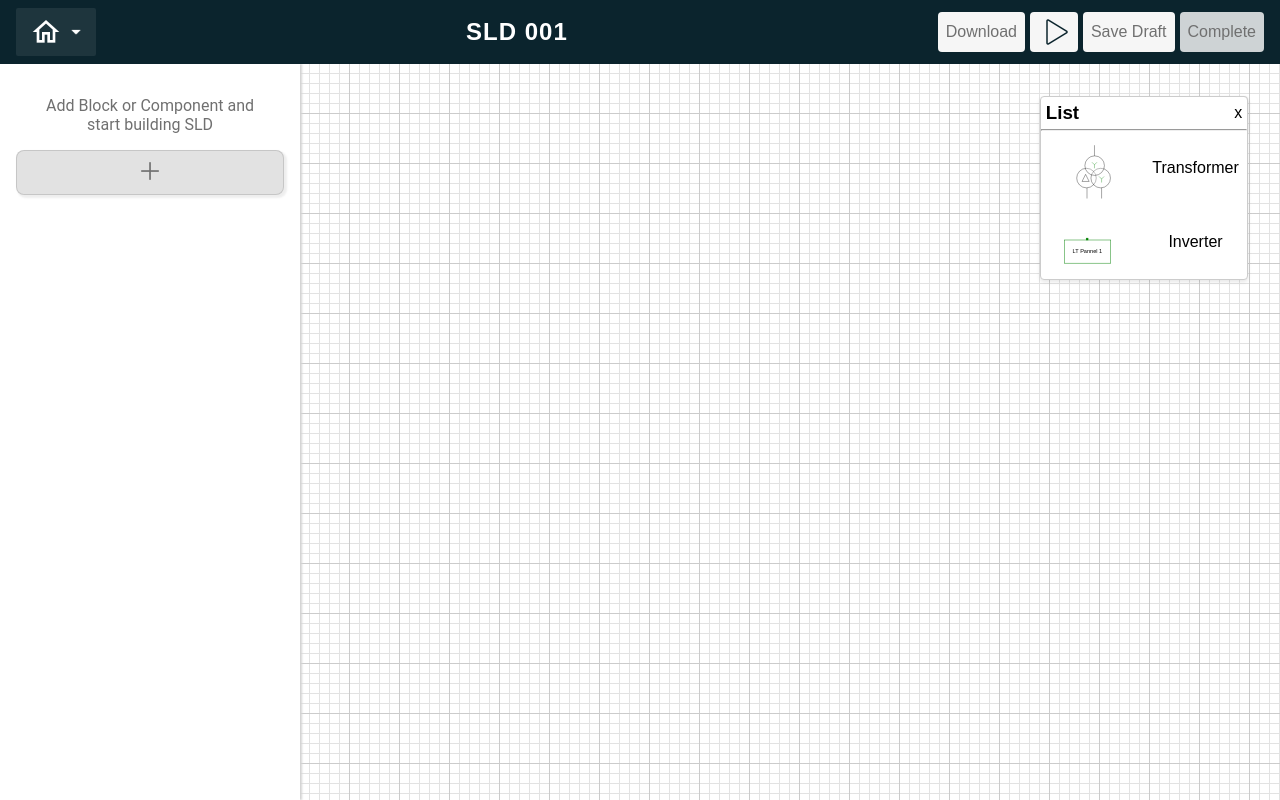
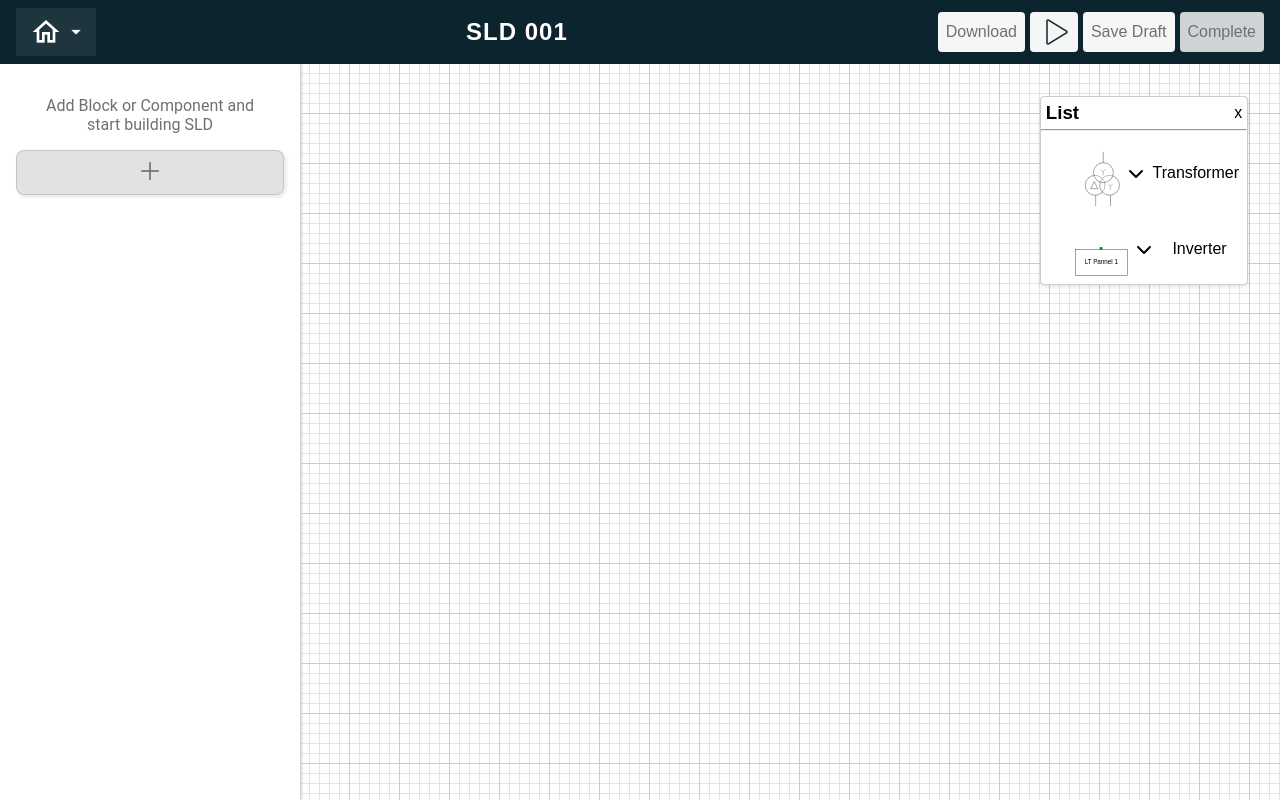
Before and after one commit to Jayant061/mahindra-drawio, a React (Vite) app: page /playground in a window 1280 px wide. Both pictures are taken after a click on the button "Menu". Built offline with nearby package versions, Linux system fonts and the light colour scheme.

Commit message:
Menu Functionality Implemented

```diff
--- /dev/null
+++ b/src/Components/Menu-Element/MenuElement.css
@@ -0,0 +1,43 @@
+.component-element{
+    display: flex;
+    padding: auto;
+    position: relative;
+    gap: 0.5rem;
+    .image{
+      display: flex;
+        img{
+            height: 100%;
+            width: 100%;
+        }
+    }
+    .dropDownButton{
+      display: flex;
+      align-items: center;
+    }
+    .name{
+        display: flex;
+        flex-direction: column;
+        align-items: center;
+        justify-content: center;
+    }
+  }
+
+  .images{
+    display: flex;
+    flex-wrap: wrap;
+    align-items: center;
+    justify-content: center;
+    right: 105%;
+    top:40%;
+    position: absolute;
+    width: 65%;
+    background-color: white;
+    border: 1px solid black;
+    border-radius: 10px;
+    img{
+      object-fit: cover;
+      height: 50%;
+      width: 50%;
+      padding: auto;
+  }
+  }
--- /dev/null
+++ b/src/Components/Menu-Element/MenuElement.tsx
@@ -0,0 +1,63 @@
+import React, { FC, useState } from 'react'
+import "./MenuElement.css"
+import { FontAwesomeIcon } from '@fortawesome/react-fontawesome';
+import { faChevronDown } from '@fortawesome/free-solid-svg-icons/faChevronDown';
+import MenuElementImages from '../Menu-Element-Images/MenuElementImages';
+
+interface MenuElementProps {
+    id: string,
+    name: string,
+    imgPath: string
+}
+
+const MenuElement: FC<MenuElementProps> = (props): JSX.Element => {
+
+    const [buttonClicked, setButtonClicked] = useState<boolean>(false);
+
+    const toggleElementMenu = () => {
+        setButtonClicked(prev => !prev);
+        console.log(props.name)
+    }
+
+    const imgList = [
+        {
+            "imgLink": "transformer.svg",
+        },
+        {
+            "imgLink": "transformer.svg",
+        },
+        {
+            "imgLink": "transformer.svg",
+        },
+        {
+            "imgLink": "transformer.svg",
+        },
+    ]
+
+    return (
+        <>
+            <li key={props.id}>
+                <div className="component-element">
+                    <div className="image">
+                        <img src={props.imgPath} alt={props.name} />
+                    </div>
+                    <div className="dropDownButton" onClick={toggleElementMenu}>
+                        <FontAwesomeIcon icon={faChevronDown} />
+                    </div>
+                    <div className="name">
+                        {props.name}
+                    </div>
+                    {buttonClicked && (
+                        <div className="images">
+                            {imgList.map((image) => (
+                                <img src={image.imgLink} alt="abc" />
+                            ))}
+                        </div>
+                    )}
+                </div>
+            </li>
+        </>
+    );
+}
+
+export default MenuElement;
--- a/src/Components/Menu/Menu.css
+++ b/src/Components/Menu/Menu.css
@@ -48,23 +48,6 @@
     padding: 0;
   }
 
-  .component-element{
-    display: flex;
-    padding: auto;
-    .image{
-        img{
-            height: 70px;
-            width: 70px;
-        }
-    }
-    .name{
-        display: flex;
-        flex-direction: column;
-        align-items: center;
-        justify-content: center;
-    }
-  }
-
   .menuContent li {
     padding: 8px;
     cursor: pointer;
--- a/src/Components/Menu/Menu.tsx
+++ b/src/Components/Menu/Menu.tsx
@@ -1,4 +1,6 @@
 import { useState } from 'react';
+import MenuElement from '../Menu-Element/MenuElement';
+
 import './Menu.css';
 
 const Menu = () => {
@@ -11,6 +13,17 @@ const Menu = () => {
   const closeMenu = () => {
     setMenuOpen(false);
   };
+
+  const obj = [{
+    "id": "k1",
+    "name": "Transformer",
+    "imgPath": "transformer.svg"
+  },
+  {
+    "id": "k2",
+    "name": "Inverter",
+    "imgPath": "inverter.svg"
+  }];
 
   return (
     <>
@@ -25,19 +38,10 @@ const Menu = () => {
           </div>
           <hr />
           <ul>
-            <div className="component-element">
-            <div className="image">
-                <img src="transformer.svg" alt="zxc" />
-              </div>
-              <div className="name">Transformer</div>
-            </div>
-            <div className="component-element">
-              <div className="image">
-                <img src="inverter.svg" alt="zxc" />
-              </div>
-              <div className="name">Inverter</div>
-            </div>
-          </ul>
+            {obj.map((element) => (
+              <MenuElement id={element.id} imgPath={element.imgPath} name={element.name} />
+            ))}
+        </ul>
         </div>
       )}
     </>
```
